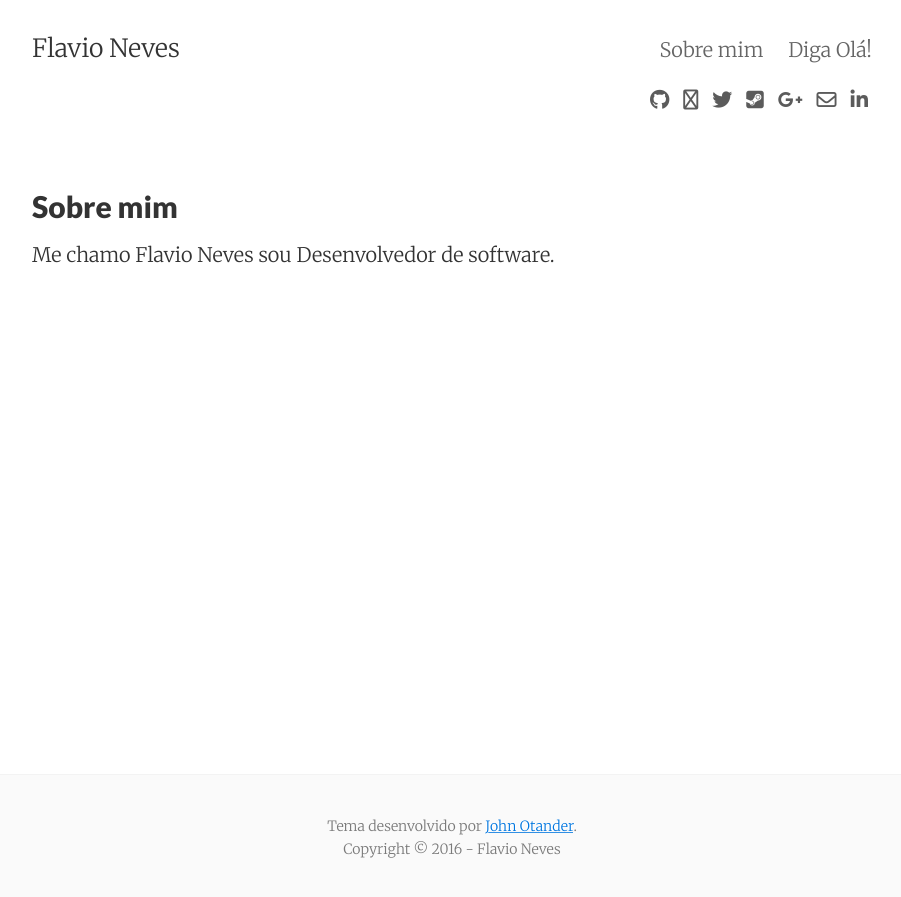
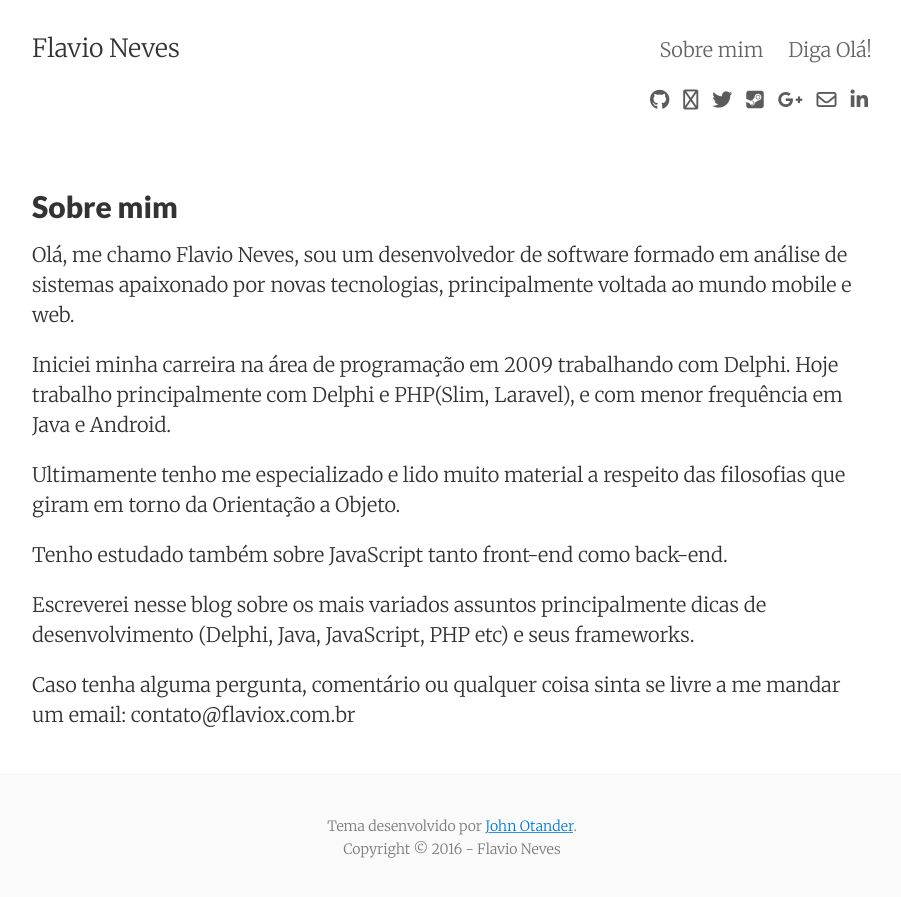
Before and after one commit to flaviox/flaviox.github.io, a Jekyll site: the page built from about.md, in a window 1280 px wide. Shown: the top 897 px of the page, without its empty margins (188-1089 px from the left). Built offline with Jekyll 4.4.1, drawn with Linux system fonts in a browser that asks for light colours; nearby versions of some CDN libraries.

Commit message:
atualização sobre mim

```diff
--- a/about.md
+++ b/about.md
@@ -5,4 +5,15 @@ permalink: /about/
 tags: about
 ---
 
-Me chamo Flavio Neves sou Desenvolvedor de software.
+Olá, me chamo Flavio Neves, sou um desenvolvedor de software formado em análise de sistemas apaixonado por novas tecnologias, principalmente voltada ao mundo mobile e web.
+
+Iniciei minha carreira na área de programação em 2009 trabalhando com Delphi. Hoje trabalho principalmente com Delphi e PHP(Slim, Laravel), e com menor frequência em Java e Android.
+
+Ultimamente tenho me especializado e lido muito material a respeito das filosofias que giram em torno da Orientação a Objeto.
+
+Tenho estudado também sobre JavaScript tanto front-end como back-end.
+
+Escreverei nesse blog sobre os mais variados assuntos principalmente dicas de desenvolvimento (Delphi, Java, JavaScript, PHP etc) e seus frameworks.
+
+Caso tenha alguma pergunta, comentário ou qualquer coisa sinta se livre a me mandar um email:
+contato@flaviox.com.br
```
